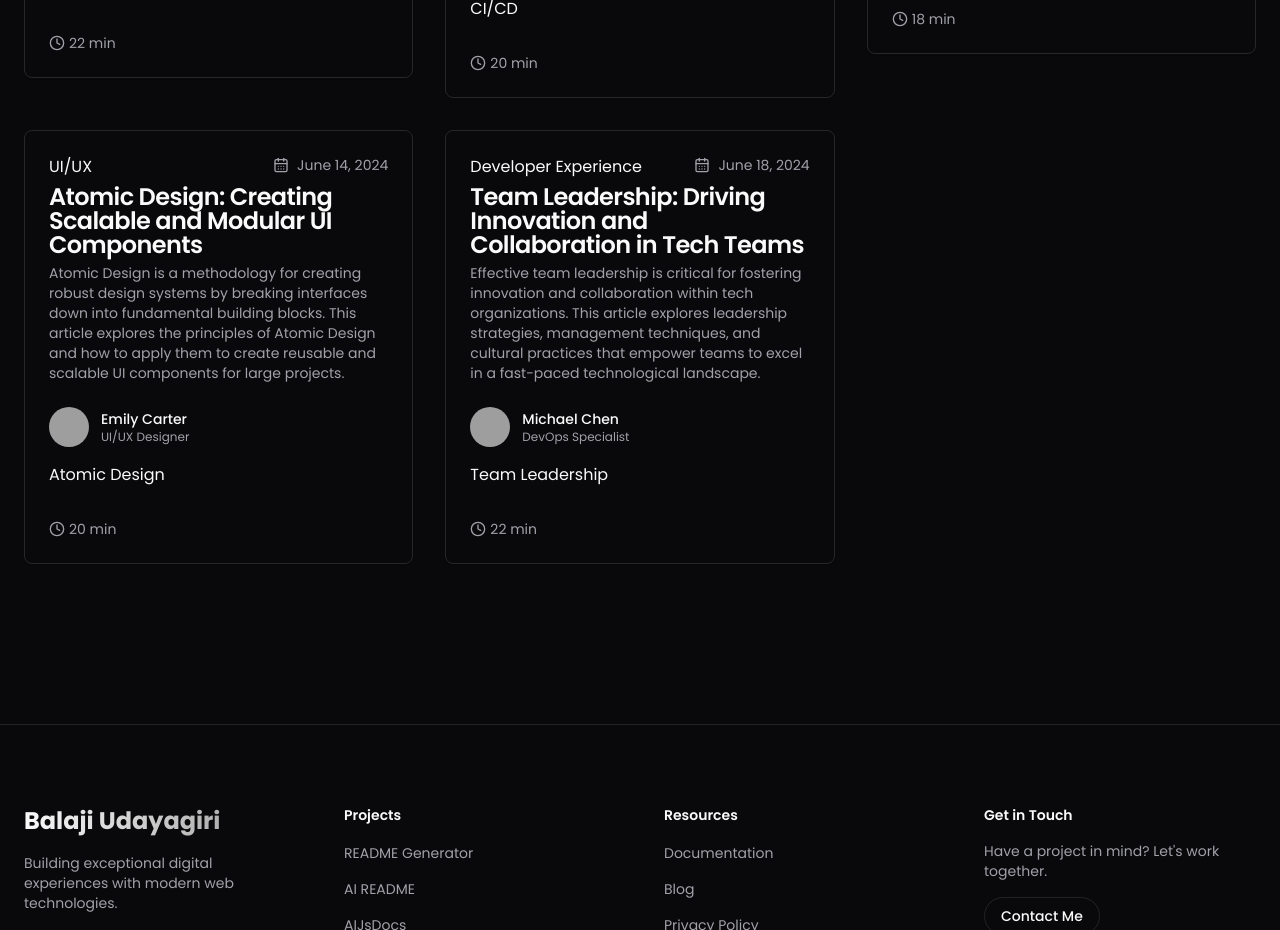
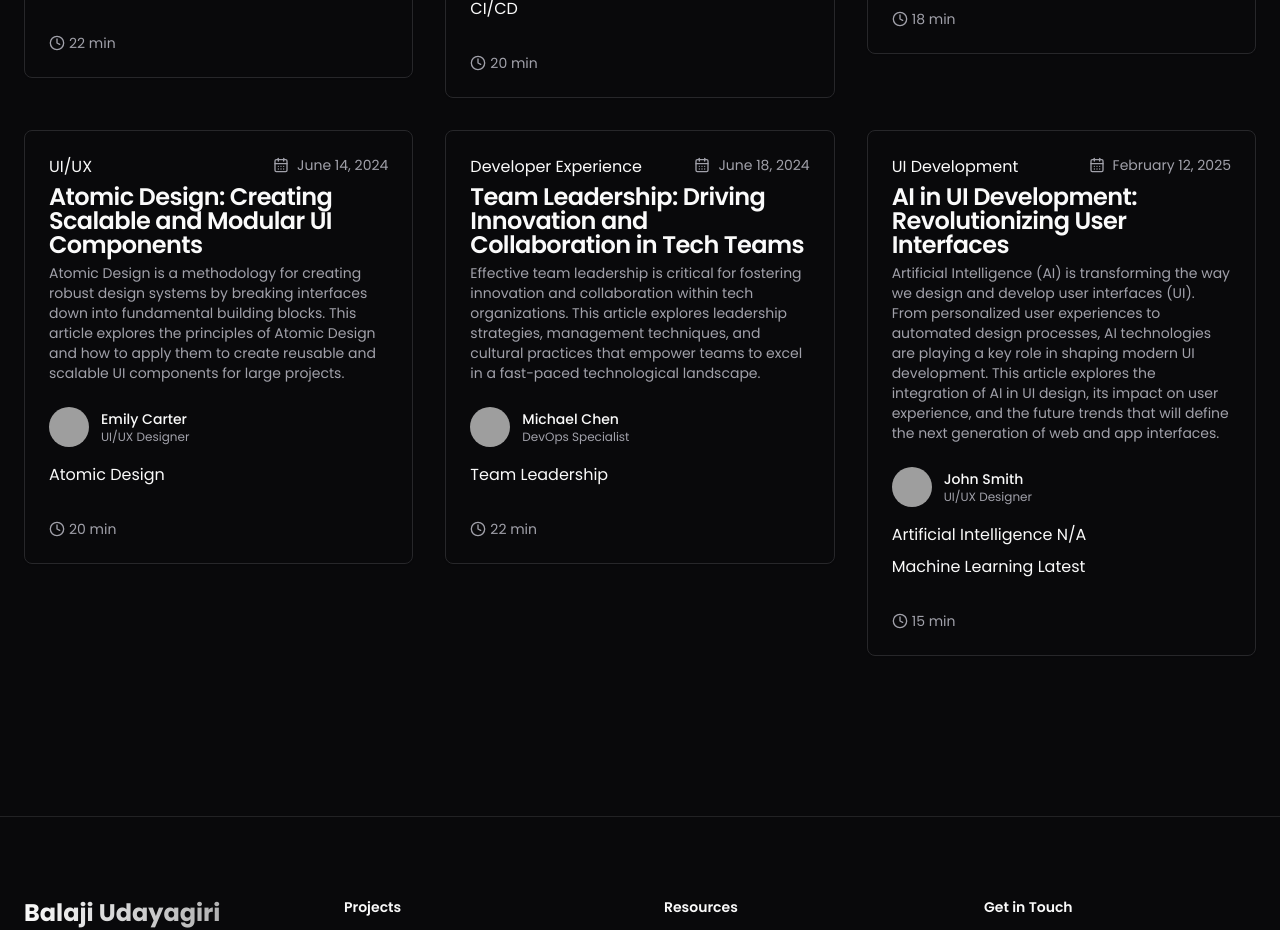
Before and after one commit to balajiudayagiri/fantastic-couscous, a Next.js app: page /research-blogs in a window 1280 px wide. Shown: the part 5480-6410 px from the top of the page. Built offline with nearby package versions, Linux system fonts and the light colour scheme; grey boxes are pictures that could not be loaded.

Commit message:
added AI in UI Development paper

```diff
--- a/src/_customComponents/_app/_research-blogs/researchBlogs.ts
+++ b/src/_customComponents/_app/_research-blogs/researchBlogs.ts
@@ -2060,4 +2060,86 @@ onmessage = function(e) {
       shares: 300,
     },
   },
+  {
+    id: "ai-in-ui-development",
+    title: "AI in UI Development: Revolutionizing User Interfaces",
+    description:
+      "Artificial Intelligence (AI) is transforming the way we design and develop user interfaces (UI). From personalized user experiences to automated design processes, AI technologies are playing a key role in shaping modern UI development. This article explores the integration of AI in UI design, its impact on user experience, and the future trends that will define the next generation of web and app interfaces.",
+    publishedAt: "2025-02-12",
+    updatedAt: "2025-02-12",
+    author: {
+      name: "John Smith",
+      avatar: "/images/avatar-john.png",
+      role: "UI/UX Designer",
+    },
+    category: "UI Development",
+    readTime: "15 min",
+    techStacks: [
+      {
+        name: "Artificial Intelligence",
+        version: "N/A",
+        description:
+          "AI technologies are being leveraged in UI development to automate design tasks, enhance personalization, and improve user interactions.",
+        link: "https://www.ibm.com/topics/ai",
+      },
+      {
+        name: "Machine Learning",
+        version: "Latest",
+        description:
+          "Machine learning algorithms analyze user behavior and preferences, allowing the creation of adaptive and dynamic UI elements.",
+        link: "https://www.tensorflow.org/",
+      },
+    ],
+    content: {
+      summary:
+        "AI is increasingly being used to enhance UI development by improving design efficiency, creating personalized experiences, and optimizing user interactions. In this article, we explore the various AI tools and techniques reshaping UI design processes, the benefits of AI-powered personalization, and the future potential of AI in creating intelligent and user-centric interfaces.",
+      keyPoints: [
+        "How AI is automating UI design and layout processes",
+        "The role of AI in personalizing user experiences",
+        "Using AI to optimize accessibility and usability",
+        "AI-driven A/B testing and user feedback analysis",
+        "Future AI-powered UI trends and innovations",
+      ],
+      codeExamples: [
+        {
+          title: "AI-Powered Personalization in UI",
+          code: `// Example using a basic AI personalization algorithm
+function personalizeUI(userData) {
+  const userPreferences = AI.analyze(userData);
+  if (userPreferences.theme === 'dark') {
+    document.body.classList.add('dark-theme');
+  }
+  if (userPreferences.fontSize === 'large') {
+    document.body.style.fontSize = '18px';
+  }
+  // Additional personalization logic here
+}`,
+          language: "javascript",
+        },
+      ],
+    },
+    references: [
+      {
+        title: "IBM AI Overview",
+        url: "https://www.ibm.com/topics/ai",
+      },
+      {
+        title: "Machine Learning for UI/UX",
+        url: "https://www.tensorflow.org/",
+      },
+    ],
+    relatedTopics: [
+      "UI Design",
+      "Machine Learning",
+      "Personalization",
+      "UX",
+      "User Interaction",
+    ],
+    status: "published",
+    metrics: {
+      views: 1500,
+      likes: 230,
+      shares: 80,
+    },
+  },
 ];
--- a/src/_customComponents/_app/_research-blogs/types.ts
+++ b/src/_customComponents/_app/_research-blogs/types.ts
@@ -7,7 +7,8 @@ export type ResearchCategory =
   | "Developer Experience"
   | "UI/UX"
   | "Testing"
-  | "DevOps";
+  | "DevOps"
+  | "UI Development";
 
 export type TechStack = {
   name: string;
```
